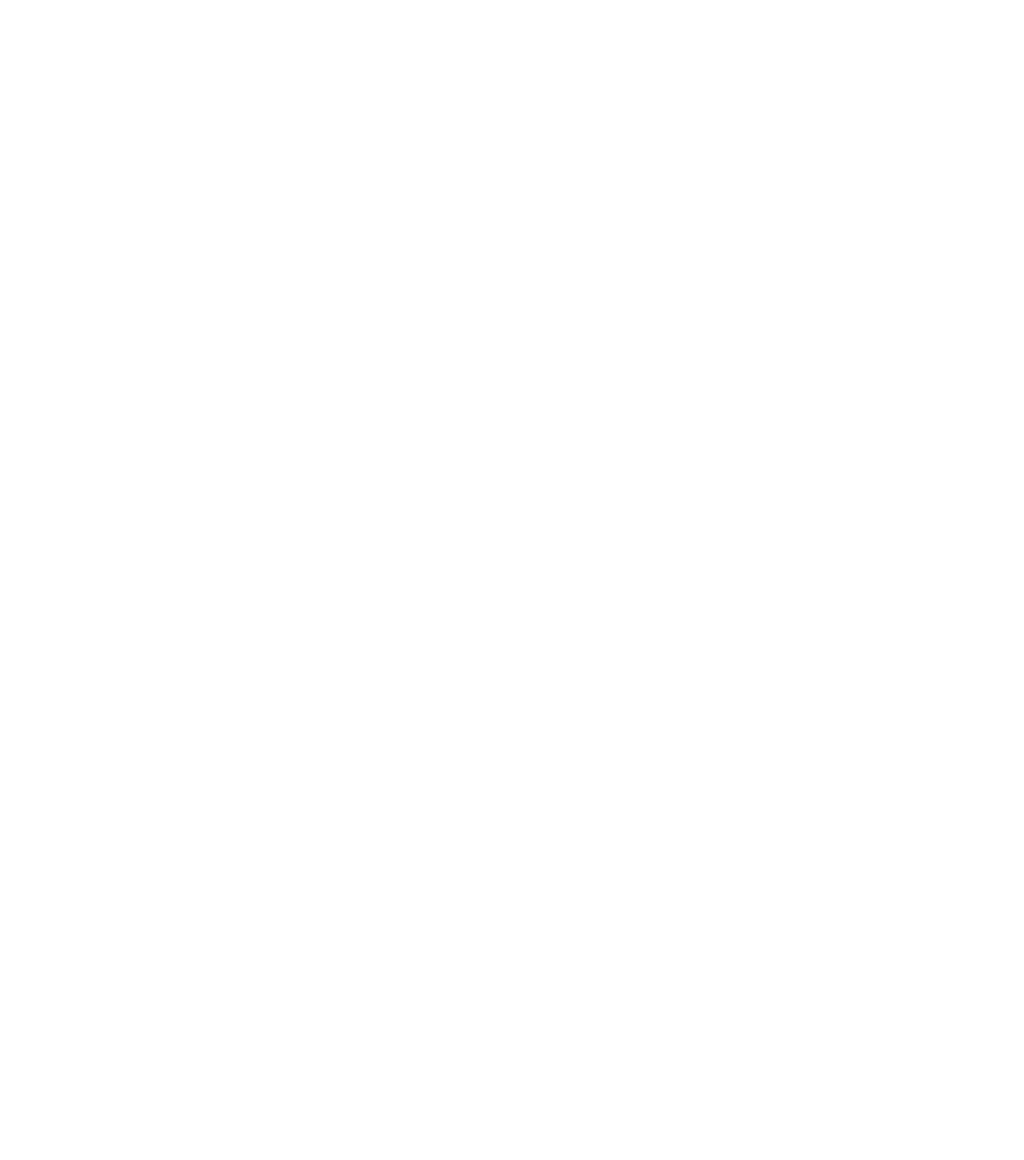
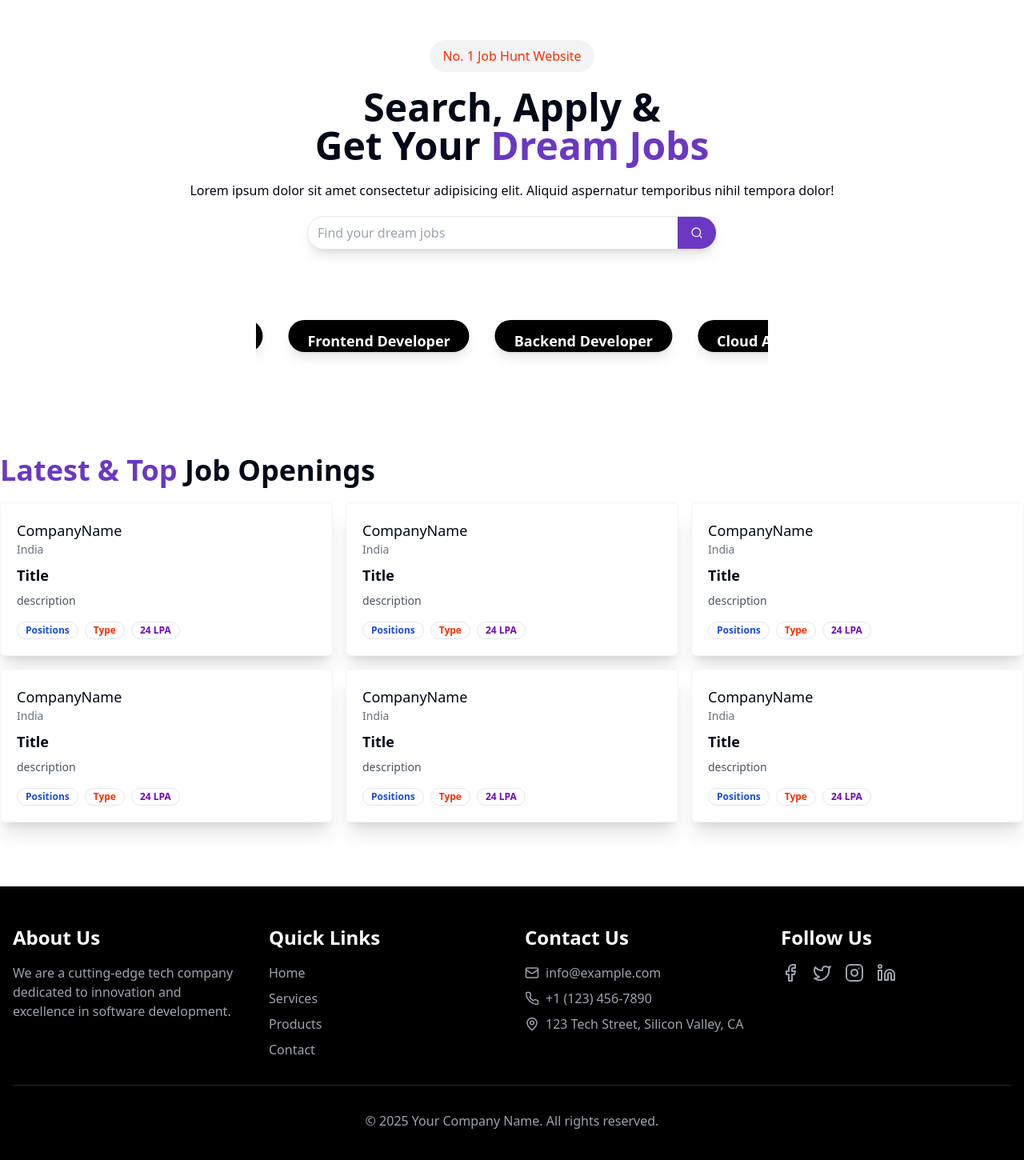
Before and after one commit to DivamSanghvi/jobPortal, a React (Vite) app in the folder front/frontend/: page / in a window 1280 px wide. Shown: the part 54-1504 px from the top of the page at 80% size. Before the commit the page ends 800 px from the top, so only its background shows below. Built offline with nearby package versions, Linux system fonts and the light colour scheme.

Commit message:
built the home page

```diff
--- a/front/frontend/package.json
+++ b/front/frontend/package.json
@@ -21,6 +21,7 @@
     "class-variance-authority": "^0.7.0",
     "clsx": "^2.1.1",
     "embla-carousel-react": "^8.3.1",
+    "framer-motion": "^11.16.0",
     "lucide-react": "^0.454.0",
     "next-themes": "^0.3.0",
     "react": "^18.3.1",
--- /dev/null
+++ b/front/frontend/src/components/CategoryCarousal.jsx
@@ -0,0 +1,63 @@
+'use client'
+
+import React, { useEffect, useState } from 'react'
+import { motion, useAnimation } from 'framer-motion'
+import { Button } from './ui/button'
+
+const jobTitles = [
+  "Frontend Developer",
+  "Backend Developer",
+  "Cloud Architect",
+  "Blockchain Developer",
+  "UI/UX Designer",
+  "Data Scientist",
+  "DevOps Engineer",
+  "Machine Learning Engineer",
+  "Full Stack Developer",
+  "Mobile App Developer"
+]
+
+export default function AnimatedJobCarousel() {
+  const controls = useAnimation()
+  const [key, setKey] = useState(0)
+
+  useEffect(() => {
+    const animateCarousel = async () => {
+      await controls.start({
+        x: [0, -100, -200, -300, -400, -500, -600, -700, -800, -900],
+        transition: {
+          x: {
+            times: [0, 0.1, 0.2, 0.3, 0.4, 0.5, 0.6, 0.7, 0.8, 0.9],
+            ease: "easeInOut",
+            duration: 20,
+          },
+        },
+      })
+      setKey(prevKey => prevKey + 1)
+    }
+
+    animateCarousel()
+  }, [controls, key])
+
+  return (
+    <div className="w-1/2 mx-auto overflow-hidden bg-white-100 py-12">
+  <motion.div
+    key={key}
+    className="flex whitespace-nowrap justify-center"
+    animate={controls}
+    onAnimationComplete={() => setKey((prevKey) => prevKey + 1)}
+  >
+    {[...jobTitles, ...jobTitles].map((title, index) => (
+      <Button
+        key={index}
+        className="inline-block justify-center mx-4 px-6 py-3 bg-black text-white rounded-full text-lg font-bold shadow-lg"
+        style={{ minWidth: "max-content" }}
+      >
+        {title}
+      </Button>
+    ))}
+  </motion.div>
+</div>
+
+  )
+}
--- /dev/null
+++ b/front/frontend/src/components/HeroSection.jsx
@@ -0,0 +1,28 @@
+import React from "react";
+import { Button } from "./ui/button";
+import { Search } from "lucide-react";
+
+const HeroSection = () =>{
+    return(
+        <div className='text-center'>
+        <div className='flex flex-col gap-5 my-10'>
+            <span className=' mx-auto px-4 py-2 rounded-full bg-gray-100 text-[#F83002] font-medium'>No. 1 Job Hunt Website</span>
+            <h1 className='text-5xl font-bold'>Search, Apply & <br /> Get Your <span className='text-[#6A38C2]'>Dream Jobs</span></h1>
+            <p>Lorem ipsum dolor sit amet consectetur adipisicing elit. Aliquid aspernatur temporibus nihil tempora dolor!</p>
+            <div className='flex w-[40%] shadow-lg border border-gray-200 pl-3 rounded-full items-center gap-4 mx-auto'>
+                <input
+                    type="text"
+                    placeholder='Find your dream jobs'
+
+                    className='outline-none border-none w-full'
+                />
+                <Button className="rounded-r-full bg-[#6A38C2]">
+                    <Search className='h-5 w-5' />
+                </Button>
+            </div>
+        </div>
+    </div>
+    )
+}
+
+export default HeroSection
--- a/front/frontend/src/components/Home.jsx
+++ b/front/frontend/src/components/Home.jsx
@@ -1,10 +1,18 @@
 import React from 'react'
 import Navbar from './shared/Navbar'
+import HeroSection from './HeroSection'
+import CategoryCarousal from './CategoryCarousal'
+import LatestJobs from './LatestJobs'
+import ModernAnimatedFooter from './shared/Footer'
 
 const Home = () => {
   return (
     <div>
       <Navbar/>
+      <HeroSection/>
+      <CategoryCarousal/>
+      <LatestJobs/>
+      <ModernAnimatedFooter/>
     </div>
   )
 }
--- /dev/null
+++ b/front/frontend/src/components/LatestJobs.jsx
@@ -0,0 +1,20 @@
+import React from 'react'
+import LatestJobCards from './LatestJobsCard';
+
+const randomJobs = [1, 2, 3, 4, 5, 6, 7, 8];
+
+const LatestJobs = () => {
+
+    return (
+        <div className='max-w-7xl mx-auto my-20'>
+            <h1 className='text-4xl font-bold'><span className='text-[#6A38C2]'>Latest & Top </span> Job Openings</h1>
+            <div className='grid grid-cols-3 gap-4 my-5'>
+                {
+                    randomJobs.length <= 0 ? <span>No Job Available</span> : randomJobs?.slice(0,6).map((job) => <LatestJobCards />)
+                }
+            </div>
+        </div>
+    )
+}
+
+export default LatestJobs
--- /dev/null
+++ b/front/frontend/src/components/LatestJobsCard.jsx
@@ -0,0 +1,27 @@
+import React from 'react'
+import { Badge } from './ui/badge'
+import { useNavigate } from 'react-router-dom'
+
+const LatestJobCards = ({job}) => {
+    const navigate = useNavigate();
+    return (
+        <div onClick={()=> navigate(`/description/${job._id}`)} className='p-5 rounded-md shadow-xl bg-white border border-gray-100 cursor-pointer'>
+            <div>
+                <h1 className='font-medium text-lg'>CompanyName</h1>
+                <p className='text-sm text-gray-500'>India</p>
+            </div>
+            <div>
+                <h1 className='font-bold text-lg my-2'>Title</h1>
+                <p className='text-sm text-gray-600'>description</p>
+            </div>
+            <div className='flex items-center gap-2 mt-4'>
+                <Badge className={'text-blue-700 font-bold'} variant="ghost"> Positions</Badge>
+                <Badge className={'text-[#F83002] font-bold'} variant="ghost">Type</Badge>
+                <Badge className={'text-[#7209b7] font-bold'} variant="ghost">24 LPA</Badge>
+            </div>
+
+        </div>
+    )
+}
+
+export default LatestJobCards
--- a/front/frontend/src/components/shared/Footer.jsx
+++ b/front/frontend/src/components/shared/Footer.jsx
@@ -0,0 +1,111 @@
+'use client'
+
+import React from 'react'
+import { motion } from 'framer-motion'
+import { Facebook, Twitter, Instagram, Linkedin, Mail, Phone, MapPin } from 'lucide-react'
+
+const fadeInUpVariants = {
+  initial: { opacity: 0, y: 20 },
+  animate: { opacity: 1, y: 0, transition: { duration: 0.6 } }
+}
+
+export default function ModernAnimatedFooter() {
+  return (
+    <footer className="bg-black text-white py-12">
+      <div className="container mx-auto px-4">
+        <div className="grid grid-cols-1 md:grid-cols-2 lg:grid-cols-4 gap-8">
+          <motion.div
+            variants={fadeInUpVariants}
+            initial="initial"
+            whileInView="animate"
+            viewport={{ once: true }}
+          >
+            <h3 className="text-2xl font-bold mb-4">About Us</h3>
+            <p className="text-gray-400">
+              We are a cutting-edge tech company dedicated to innovation and excellence in software development.
+            </p>
+          </motion.div>
+
+          <motion.div
+            variants={fadeInUpVariants}
+            initial="initial"
+            whileInView="animate"
+            viewport={{ once: true }}
+          >
+            <h3 className="text-2xl font-bold mb-4">Quick Links</h3>
+            <ul className="space-y-2">
+              {['Home', 'Services', 'Products', 'Contact'].map((item, index) => (
+                <motion.li
+                  key={item}
+                  whileHover={{ x: 5 }}
+                  transition={{ type: 'spring', stiffness: 300 }}
+                >
+                  <a href="#" className="text-gray-400 hover:text-white transition-colors">
+                    {item}
+                  </a>
+                </motion.li>
+              ))}
+            </ul>
+          </motion.div>
+
+          <motion.div
+            variants={fadeInUpVariants}
+            initial="initial"
+            whileInView="animate"
+            viewport={{ once: true }}
+          >
+            <h3 className="text-2xl font-bold mb-4">Contact Us</h3>
+            <ul className="space-y-2 text-gray-400">
+              <li className="flex items-center">
+                <Mail size={18} className="mr-2" />
+                info@example.com
+              </li>
+              <li className="flex items-center">
+                <Phone size={18} className="mr-2" />
+                +1 (123) 456-7890
+              </li>
+              <li className="flex items-center">
+                <MapPin size={18} className="mr-2" />
+                123 Tech Street, Silicon Valley, CA
+              </li>
+            </ul>
+          </motion.div>
+
+          <motion.div
+            variants={fadeInUpVariants}
+            initial="initial"
+            whileInView="animate"
+            viewport={{ once: true }}
+          >
+            <h3 className="text-2xl font-bold mb-4">Follow Us</h3>
+            <div className="flex space-x-4">
+              {[Facebook, Twitter, Instagram, Linkedin].map((Icon, index) => (
+                <motion.a
+                  key={index}
+                  href="#"
+                  className="text-gray-400 hover:text-white transition-colors"
+                  whileHover={{ scale: 1.2 }}
+                  whileTap={{ scale: 0.9 }}
+                >
+                  <Icon size={24} />
+                </motion.a>
+              ))}
+            </div>
+          </motion.div>
+        </div>
+
+        <motion.div
+          className="mt-8 pt-8 border-t border-gray-800 text-center"
+          variants={fadeInUpVariants}
+          initial="initial"
+          whileInView="animate"
+          viewport={{ once: true }}
+        >
+          <p className="text-gray-400">
+            © {new Date().getFullYear()} Your Company Name. All rights reserved.
+          </p>
+        </motion.div>
+      </div>
+    </footer>
+  )
+}
--- /dev/null
+++ b/front/frontend/src/redux/applicationSlice.js
@@ -0,0 +1,15 @@
+import { createSlice } from "@reduxjs/toolkit";
+
+const applicationSlice = createSlice({
+    name:'application',
+    initialState:{
+        applicants:null,
+    },
+    reducers:{
+        setAllApplicants:(state,action) => {
+            state.applicants = action.payload;
+        }
+    }
+});
+export const {setAllApplicants} = applicationSlice.actions;
+export default applicationSlice.reducer;
```
Also changed, not shown: 1 other file (tests, documents, lock files or other folders).
